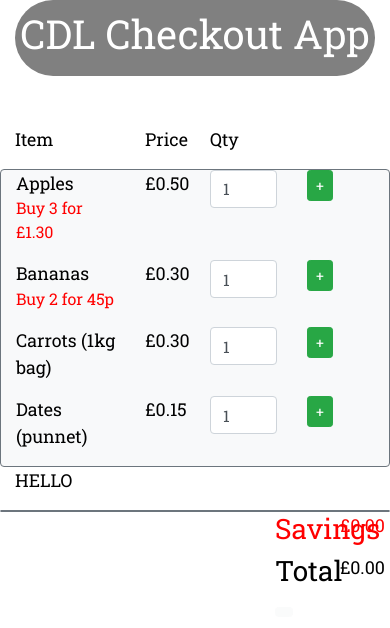
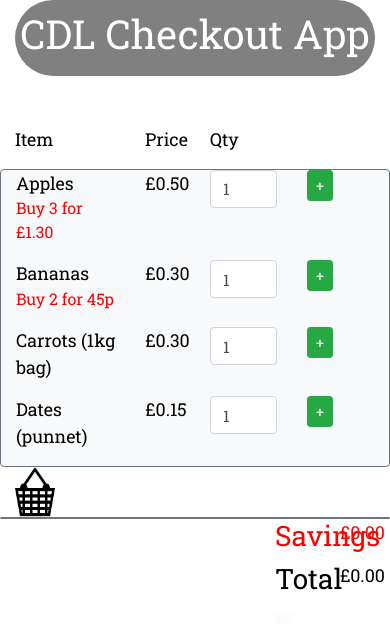
Before and after one commit to katiep28/cdl-checkout-system, a React (Create React App) app: page / in a window 390 px wide. Shown: the top 628 px of the page. Built offline with nearby package versions, Linux system fonts and the light colour scheme.

Commit message:
Responsive changes added a blank line and shopping basket between Item list and basket

```diff
--- a/src/App.js
+++ b/src/App.js
@@ -214,7 +214,8 @@ class App extends React.Component {
             </ol>
         </div>
         <div className="col-12 col-lg-1">
-      <p>HELLO</p>
+      {/* <p className="d-block d-sm-none">HELLO</p> */}
+      <img className="d-block d-xl-none" src={require("./images/shoppingbasket.png")} alt="Shopping Basket" align="center"/>
       </div>
         <div className="col-12 col-lg-4 bg-light text-dark border border-secondary border-thick bg-info text-white rounded" >
 
```
